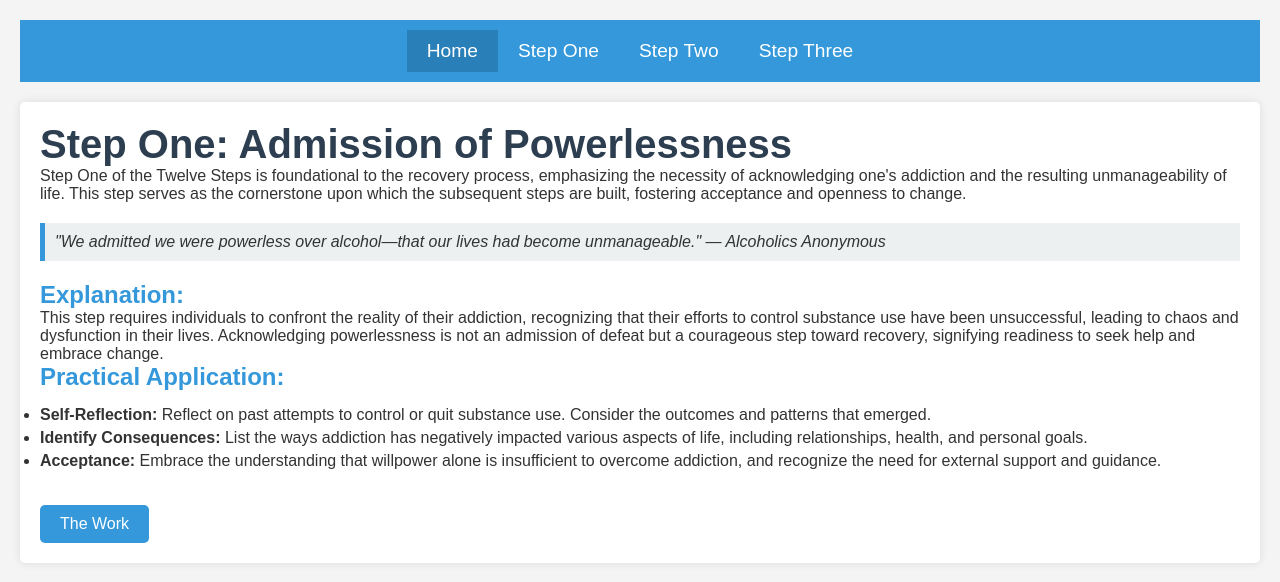
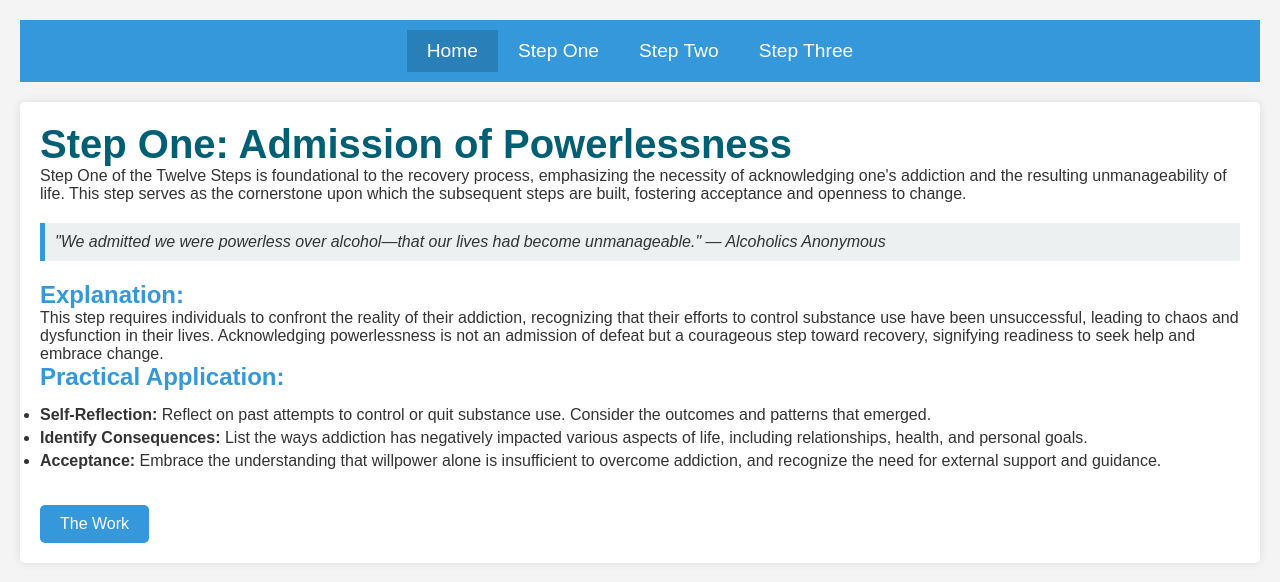
Before and after one commit to rareseaturtles/Dword, a website: page index.html in a window 1280 px wide. Drawn offline with Linux system fonts and the light colour scheme.

Commit message:
Update styles.css

```diff
--- a/styles.css
+++ b/styles.css
@@ -21,7 +21,7 @@ header {
 
 h1 {
     font-size: 2.5em;
-    color: #2c3e50;
+    color: #005f73;
 }
 
 /* Navigation Styling */
```
